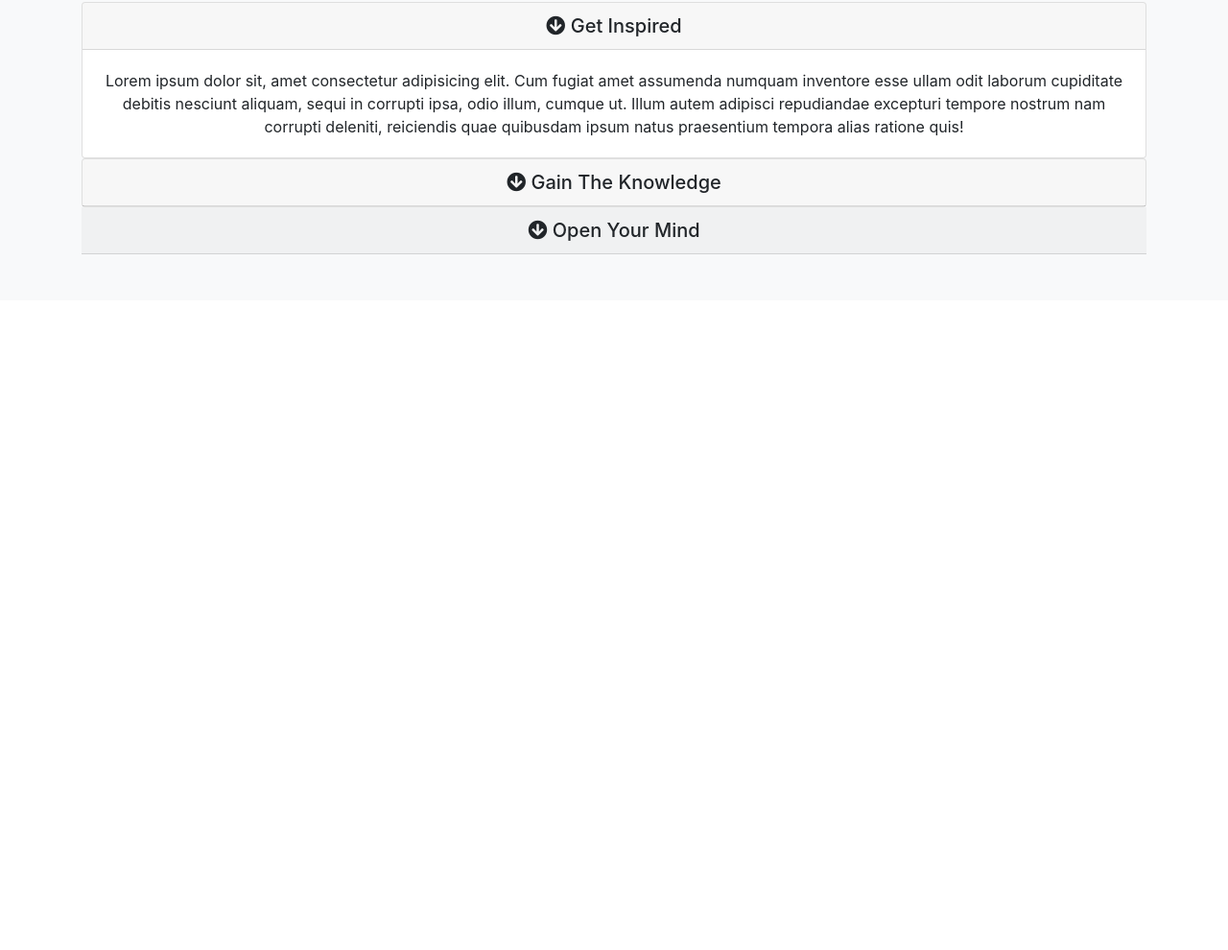
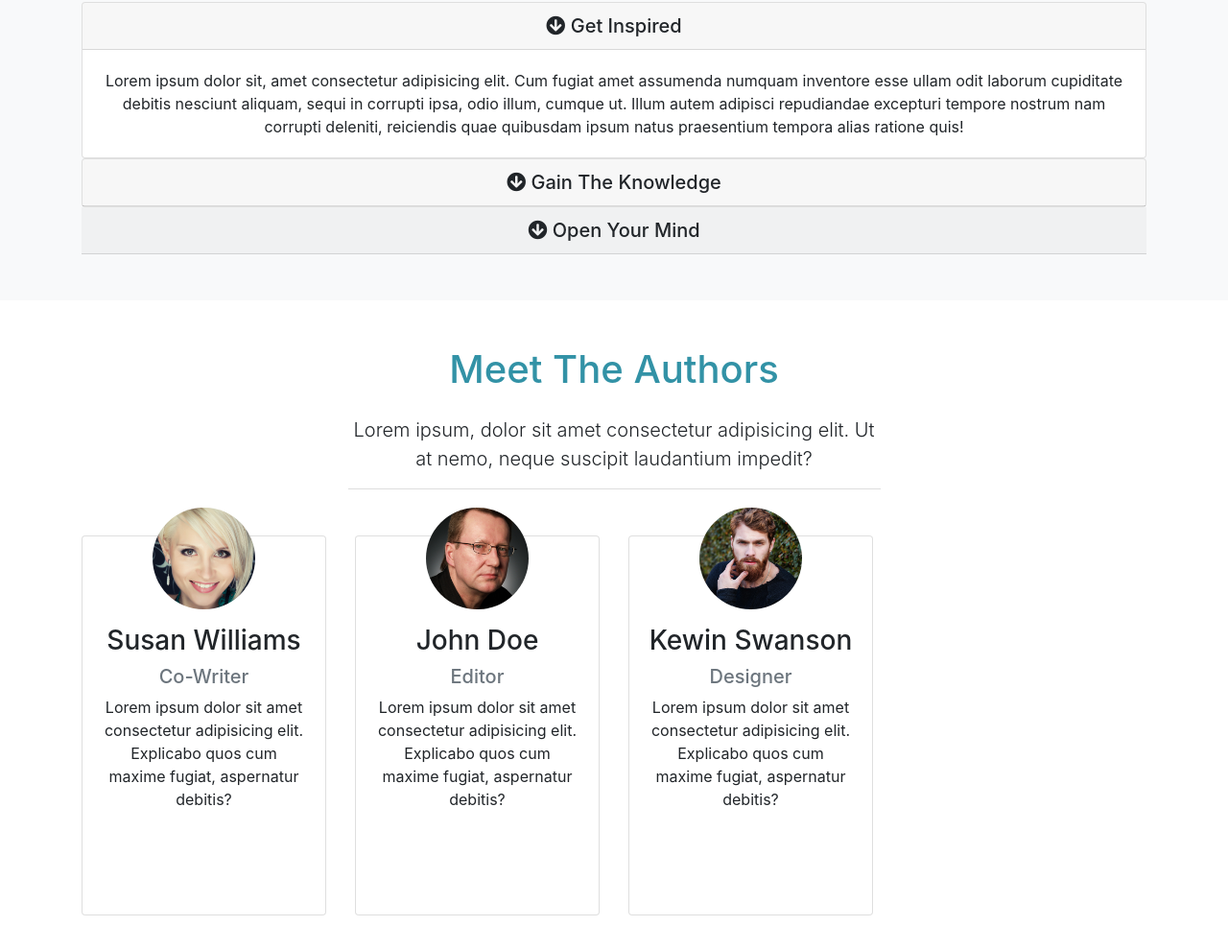
Before and after one commit to MarcinBalejko/playing_with_bootstrap, a website: page Bootstrap_Mizuxe/index.html in a window 1280 px wide. Shown: the part 1376-2366 px from the top of the page at 96% size. Before the commit the page ends 1689 px from the top, so only its background shows below. Drawn offline with nearby package versions, Linux system fonts and the light colour scheme.

Commit message:
:white_check_mark: Authors area completed

```diff
--- a/Bootstrap_Mizuxe/index.html
+++ b/Bootstrap_Mizuxe/index.html
@@ -262,6 +262,111 @@
       </div>
     </section>
 
+    <!-- AUTHORS -->
+      <section id="authors" class="my-5 text-center">
+        <div class="container">
+          <div class="row">
+            <div class="col">
+              <div class="info-header mb-5">
+                <h1 class="text-custom-primary pb-3">
+                  Meet The Authors
+                </h1>
+                  <p class="lead">
+                    Lorem ipsum, dolor sit amet consectetur adipisicing elit. Ut at nemo, neque suscipit laudantium impedit?
+                  </p>
+              </div>
+            </div>
+          </div>
+
+          <div class="row">
+            <div class="col-lg-3 col-md-6">
+              <div class="card">
+                <div class="card-body">
+                  <img src="img/person1.jpg" alt="" class="img-fluid rounded-circle w-50 mb-3">
+                  <h3>Susan Williams</h3>
+                  <h5 class="text-muted">Co-Writer</h5>
+                  <p>Lorem ipsum dolor sit amet consectetur adipisicing elit. Explicabo quos cum maxime fugiat, aspernatur debitis?</p>
+                  <div class="d-flex justify-content-center">
+                    <div class="p-4">
+                      <a href="http://facebook.com">
+                      <i class="fab fa-facebook icon-custom"></i>
+                      </a>
+                    </div>
+                    <div class="p-4">
+                      <a href="http://twitter.com">
+                        <i class="fab fa-twitter icon-custom"></i>
+                      </a>
+                    </div>
+                    <div class="p-4">
+                      <a href="http://instagram.com">
+                        <i class="fab fa-instagram icon-custom"></i>
+                      </a>
+                    </div>
+                  </div>
+                </div>
+              </div>
+            </div>
+
+            <div class="col-lg-3 col-md-6">
+              <div class="card">
+                <div class="card-body">
+                  <img src="img/person3.jpg" alt="" class="img-fluid rounded-circle w-50 mb-3">
+                  <h3>John Doe</h3>
+                  <h5 class="text-muted">Editor</h5>
+                  <p>Lorem ipsum dolor sit amet consectetur adipisicing elit. Explicabo quos cum maxime fugiat, aspernatur debitis?</p>
+                  <div class="d-flex justify-content-center">
+                    <div class="p-4">
+                      <a href="http://facebook.com">
+                      <i class="fab fa-facebook icon-custom"></i>
+                      </a>
+                    </div>
+                    <div class="p-4">
+                      <a href="http://twitter.com">
+                        <i class="fab fa-twitter icon-custom"></i>
+                      </a>
+                    </div>
+                    <div class="p-4">
+                      <a href="http://instagram.com">
+                        <i class="fab fa-instagram icon-custom"></i>
+                      </a>
+                    </div>
+                  </div>
+                </div>
+              </div>
+            </div>
+
+
+            <div class="col-lg-3 col-md-6">
+              <div class="card">
+                <div class="card-body">
+                  <img src="img/person4.jpg" alt="" class="img-fluid rounded-circle w-50 mb-3">
+                  <h3>Kewin Swanson</h3>
+                  <h5 class="text-muted">Designer</h5>
+                  <p>Lorem ipsum dolor sit amet consectetur adipisicing elit. Explicabo quos cum maxime fugiat, aspernatur debitis?</p>
+                  <div class="d-flex justify-content-center">
+                    <div class="p-4">
+                      <a href="http://facebook.com">
+                      <i class="fab fa-facebook icon-custom"></i>
+                      </a>
+                    </div>
+                    <div class="p-4">
+                      <a href="http://twitter.com">
+                        <i class="fab fa-twitter icon-custom"></i>
+                      </a>
+                    </div>
+                    <div class="p-4">
+                      <a href="http://instagram.com">
+                        <i class="fab fa-instagram icon-custom"></i>
+                      </a>
+                    </div>
+                  </div>
+                </div>
+              </div>
+            </div>
+          </div>
+        </div>
+      </section>
+
     <script
       src="http://code.jquery.com/jquery-3.3.1.min.js"
       integrity="sha256-FgpCb/KJQlLNfOu91ta32o/NMZxltwRo8QtmkMRdAu8="
--- a/Bootstrap_Mizuxe/sass/main.scss
+++ b/Bootstrap_Mizuxe/sass/main.scss
@@ -43,10 +43,29 @@ body {
   color: $primary;
 }
 
+.icon-custom {
+  color: $primary;
+}
+
 .info-header {
   width: 50%;
   margin: auto;
   border-bottom: 1px #ddd solid;
+}
+
+#authors {
+  img {
+    margin-top: -50px;
+  }
+
+  .card:hover {
+    background: $primary;
+    color: #fff;
+  }
+
+  .fab {
+    color: #fff;
+  }
 }
 
 @media (max-width: 768px) {
```
Also changed, not shown: Bootstrap_Mizuxe/css/style.css.
